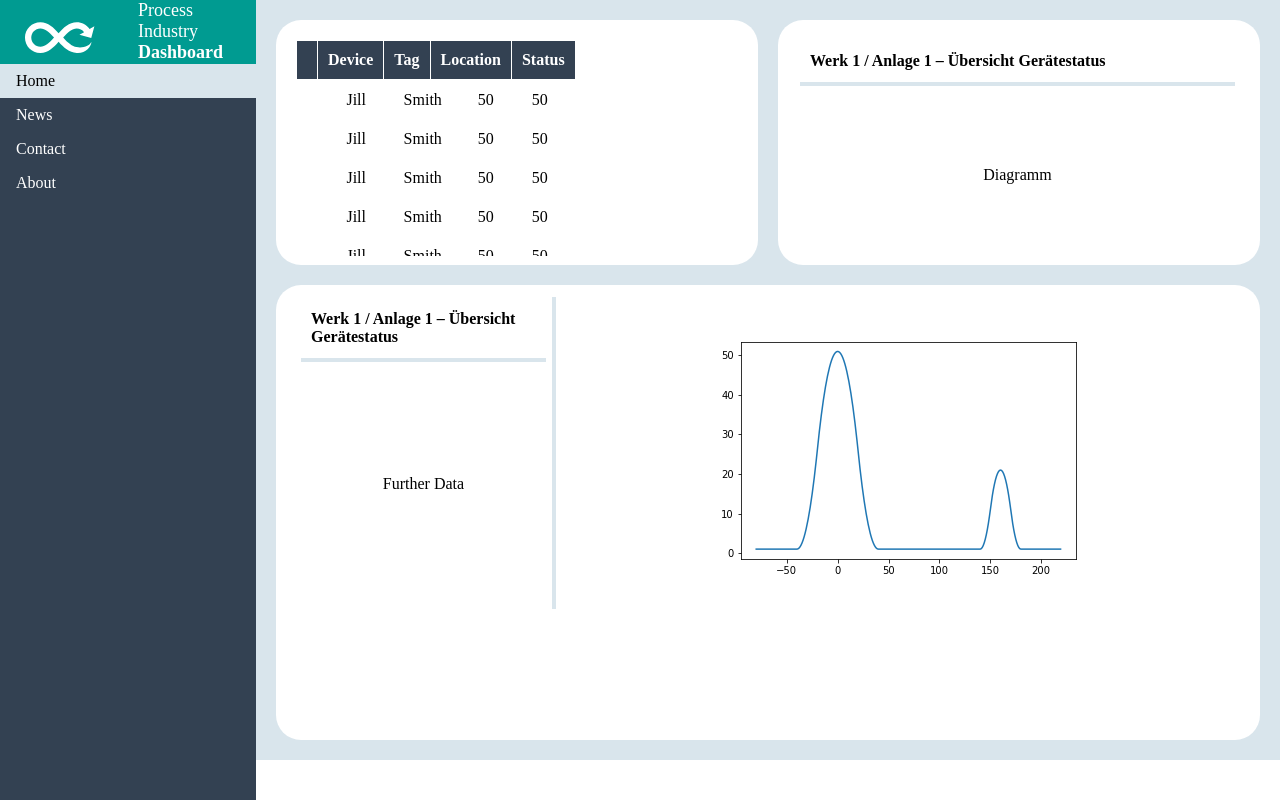
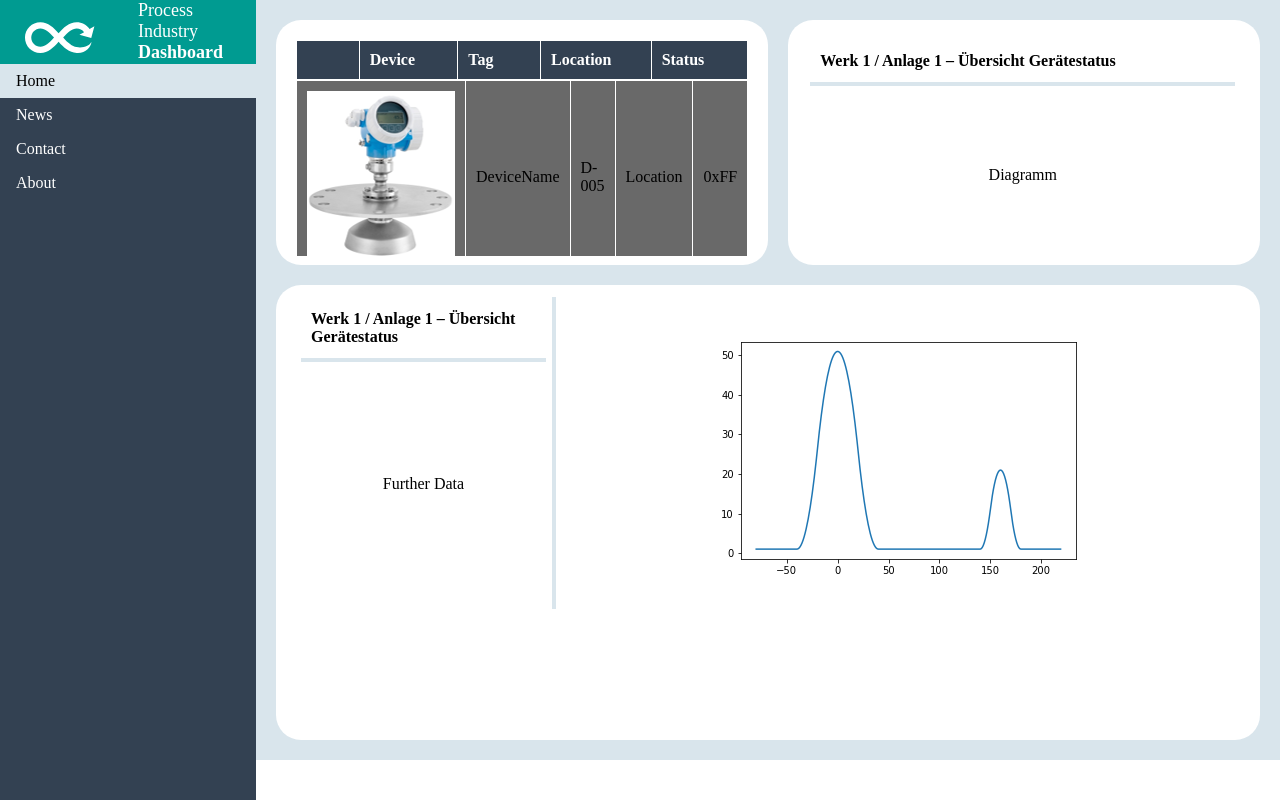
Before and after one commit to ScotSche/IoX_Web_App, a Flask app: page / in a window 1280 px wide. Run offline with Flask 2, Linux system fonts and the light colour scheme; data comes from the database, SQL or seed files in the repository; both versions use the stored data as it was after the commit.

Commit message:
Continue implement style and functionality

```diff
--- a/IoX_Web_App/app.py
+++ b/IoX_Web_App/app.py
@@ -4,6 +4,9 @@ It contains the definition of routes and views for the application.
 """
 
 from flask import Flask, render_template
+import sqlite3
+import base64
+
 app = Flask(__name__)
 
 # Make the WSGI interface available at the top level so wfastcgi can get it.
@@ -14,7 +17,17 @@ wsgi_app = app.wsgi_app
 @app.route('/dashboard')
 def dasboard():
     """Renders a sample page."""
-    return render_template('dashboard.html')
+    connection = sqlite3.connect("iox.db")
+    mycursor =connection.cursor()
+    mycursor.execute("SELECT * FROM Dashboard")
+    data = mycursor.fetchall()
+    connection.close()
+
+    transferredData = [];
+    for row in data:
+        transferredData.append((row[1], row[2], row[3], row[4], row[5]))
+
+    return render_template('dashboard.html', transferredData=transferredData)
 
 @app.route('/hello')
 def hello():
--- a/IoX_Web_App/static/css/dashboardOverviewTableStyle.css
+++ b/IoX_Web_App/static/css/dashboardOverviewTableStyle.css
@@ -21,6 +21,18 @@
     color: #fff;
 }
 
+.fixed_header th {
+   background-color: #334152;
+}
+
+.fixed_header tr:nth-child(even) {
+    background-color: lightgray;
+}
+
+.fixed_header tr:nth-child(odd) {
+    background-color: dimgray;
+}
+
 .fixed_header th, .fixed_header td {
     padding: 10px;
     text-align: left;
--- a/IoX_Web_App/templates/dashboardOverviewTable.html
+++ b/IoX_Web_App/templates/dashboardOverviewTable.html
@@ -26,90 +26,19 @@
                 </tr>
             </thead>
             <tbody>
+                {% for row in transferredData %}
                 <tr>
-                    <td></td>
-                    <td>Jill</td>
-                    <td>Smith</td>
-                    <td>50</td>
-                    <td>50</td>
+                    <td>
+                        <div style="width:100%;height:100%;">
+                            <img src="{{ url_for('static', filename= row[0]) }}">
+                        </div>
+                    </td>
+                    <td>{{row[1]}}</td>
+                    <td>{{row[2]}}</td>
+                    <td>{{row[3]}}</td>
+                    <td>{{row[4]}}</td>
                 </tr>
-                <tr>
-                    <td></td>
-                    <td>Jill</td>
-                    <td>Smith</td>
-                    <td>50</td>
-                    <td>50</td>
-                </tr>
-                <tr>
-                    <td></td>
-                    <td>Jill</td>
-                    <td>Smith</td>
-                    <td>50</td>
-                    <td>50</td>
-                </tr>
-                <tr>
-                    <td></td>
-                    <td>Jill</td>
-                    <td>Smith</td>
-                    <td>50</td>
-                    <td>50</td>
-                </tr>
-                <tr>
-                    <td></td>
-                    <td>Jill</td>
-                    <td>Smith</td>
-                    <td>50</td>
-                    <td>50</td>
-                </tr>
-                <tr>
-                    <td></td>
-                    <td>Jill</td>
-                    <td>Smith</td>
-                    <td>50</td>
-                    <td>50</td>
-                </tr>
-                <tr>
-                    <td></td>
-                    <td>Jill</td>
-                    <td>Smith</td>
-                    <td>50</td>
-                    <td>50</td>
-                </tr>
-                <tr>
-                    <td></td>
-                    <td>Jill</td>
-                    <td>Smith</td>
-                    <td>50</td>
-                    <td>50</td>
-                </tr>
-                <tr>
-                    <td></td>
-                    <td>Jill</td>
-                    <td>Smith</td>
-                    <td>50</td>
-                    <td>50</td>
-                </tr>
-                <tr>
-                    <td></td>
-                    <td>Jill</td>
-                    <td>Smith</td>
-                    <td>50</td>
-                    <td>50</td>
-                </tr>
-                <tr>
-                    <td></td>
-                    <td>Jill</td>
-                    <td>Smith</td>
-                    <td>50</td>
-                    <td>50</td>
-                </tr>
-                <tr>
-                    <td></td>
-                    <td>Jill</td>
-                    <td>Smith</td>
-                    <td>50</td>
-                    <td>50</td>
-                </tr>
+                {% endfor %}
             </tbody>
         </table>
     </div>
```
Also changed, not shown: IoX_Web_App/database.py (+28 -11 lines), IoX_Web_App/company.db (added), IoX_Web_App/iox.db (added), IoX_Web_App/static/resources/MeasuringUnit.png (added), 1 other file.
